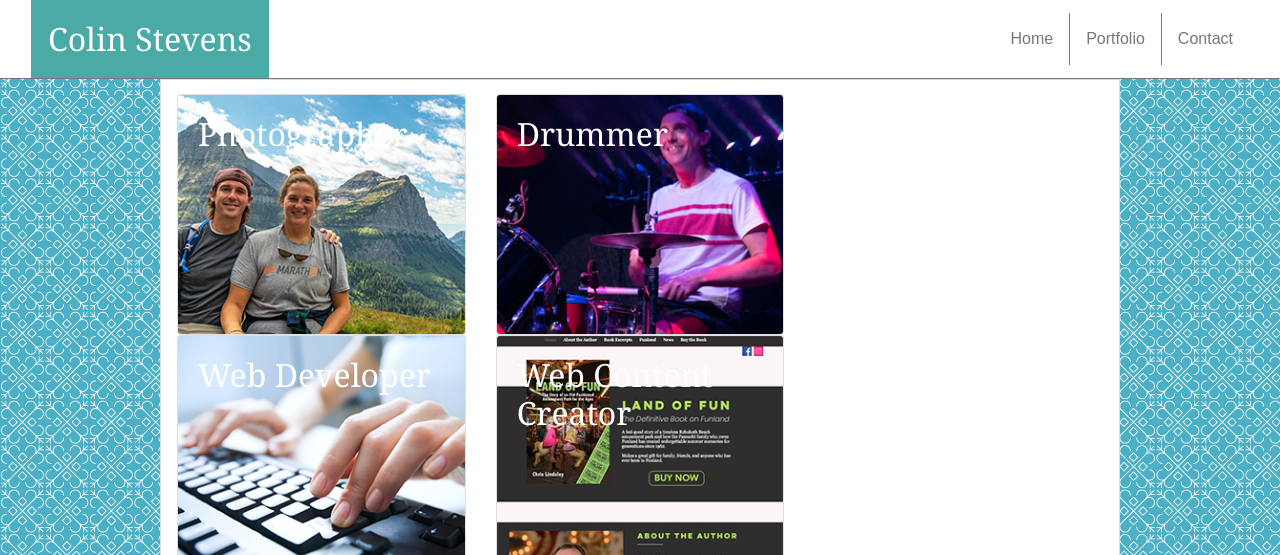
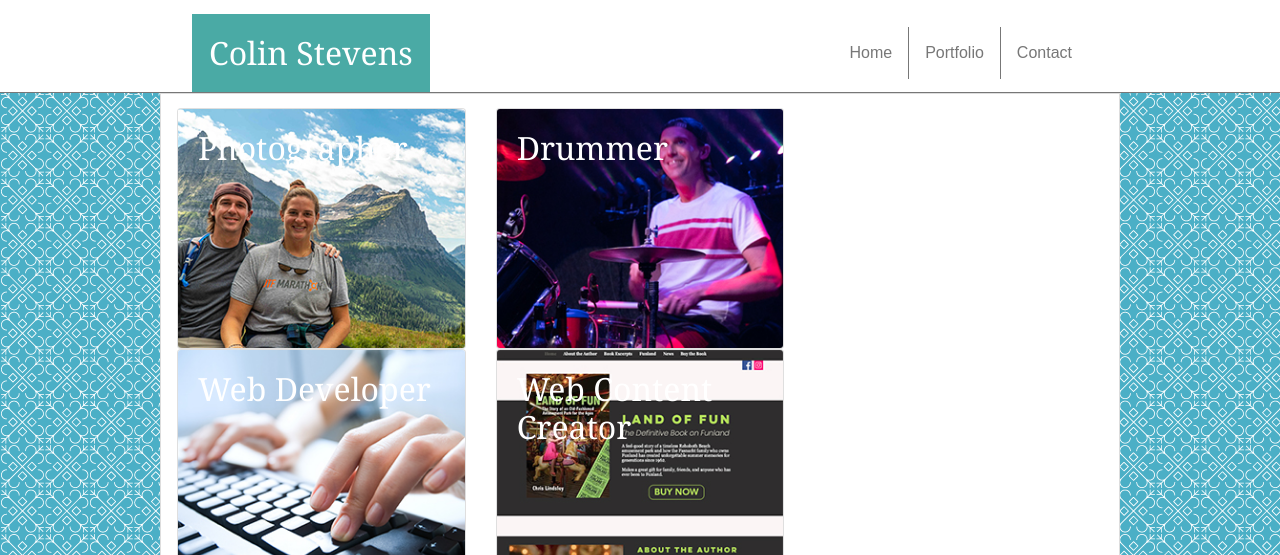
Before and after one commit to colinstevens06/02-Dynamic-Portfolio, a plain HTML site: page portfolio.html in a window 1280 px wide. Shown: the top 555 px of the page. Drawn offline with nearby package versions, Linux system fonts and the light colour scheme.

Commit message:
updated header for contact and portfolio pages

```diff
--- a/portfolio.html
+++ b/portfolio.html
@@ -16,6 +16,7 @@
         <body>
             <header>
                <div class="container-fluid">
+                     <div class="container container-below">
                         <nav class="navbar"> <!-- Beginning of the navigation bar -->
                            <a class="navbar-brand" href="index.html">Colin Stevens</a>
                            <ul class="nav justify-content-end nav-pills"> <!-- beginning of header nav right side links -->
@@ -31,8 +32,8 @@
                                     <a class="nav-link" href="contact.html">Contact</a>
                                  </li>
                            </ul>
-
                         </nav> <!--End of navigation -->
+                     </div>
                </div>
             </header>
 
```
Also changed, not shown: contact.html (+2 -1 lines). Lines whose indentation alone changed are shown as unchanged.
